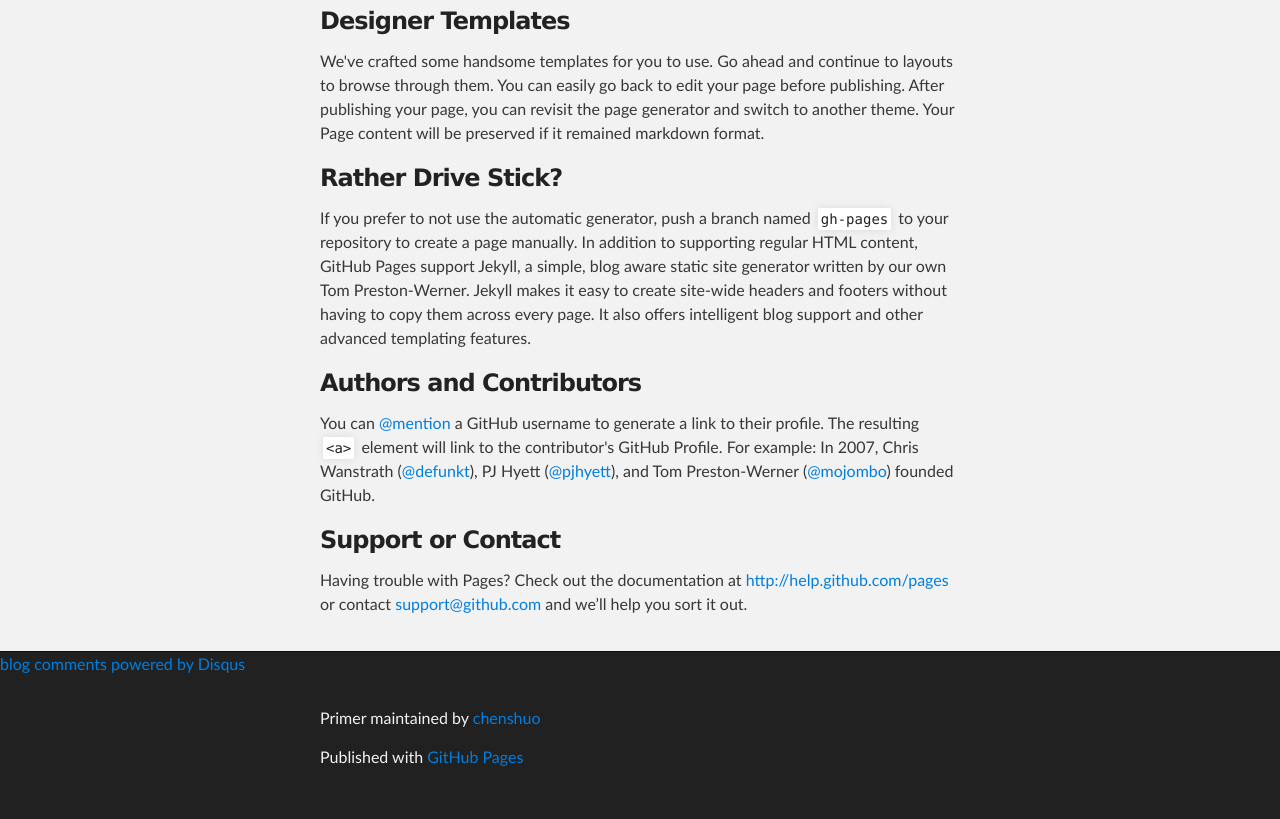
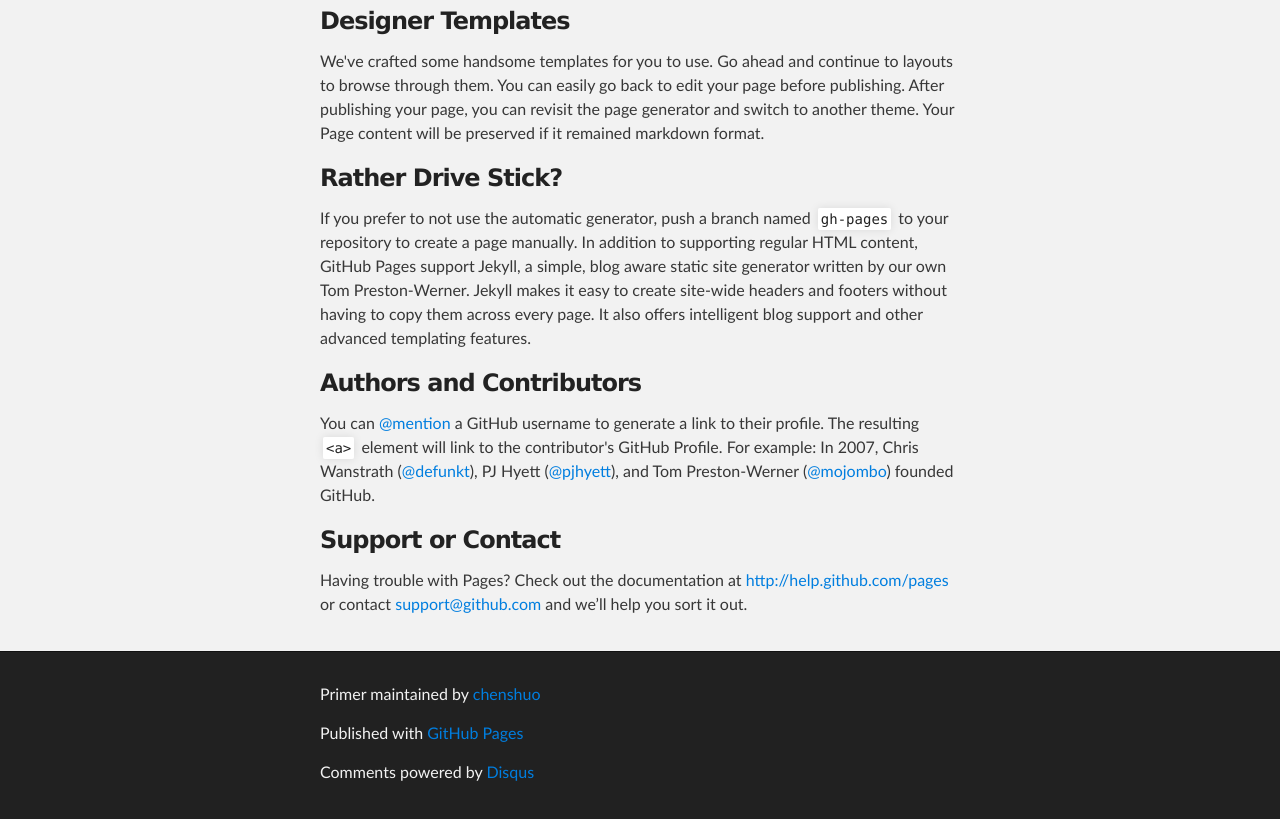
Before and after one commit to chenshuo/primer, a plain HTML site: page index.html in a window 1280 px wide. Shown: the part 576-1395 px from the top of the page. Drawn offline with Linux system fonts and the light colour scheme; a script that the page names is missing.

Commit message:
show powered by Disqus in line with others

```diff
--- a/index.html
+++ b/index.html
@@ -74,12 +74,13 @@
       </section>
     </div>
 
-<a href="http://disqus.com" class="dsq-brlink">blog comments powered by <span class="logo-disqus">Disqus</span></a>
+
     <!-- FOOTER  -->
     <div id="footer_wrap" class="outer">
       <footer class="inner">
         <p class="copyright">Primer maintained by <a href="https://github.com/chenshuo">chenshuo</a></p>
         <p>Published with <a href="http://pages.github.com">GitHub Pages</a></p>
+        <p>Comments powered by <a href="http://disqus.com">Disqus</a></p>
       </footer>
     </div>
 
```
